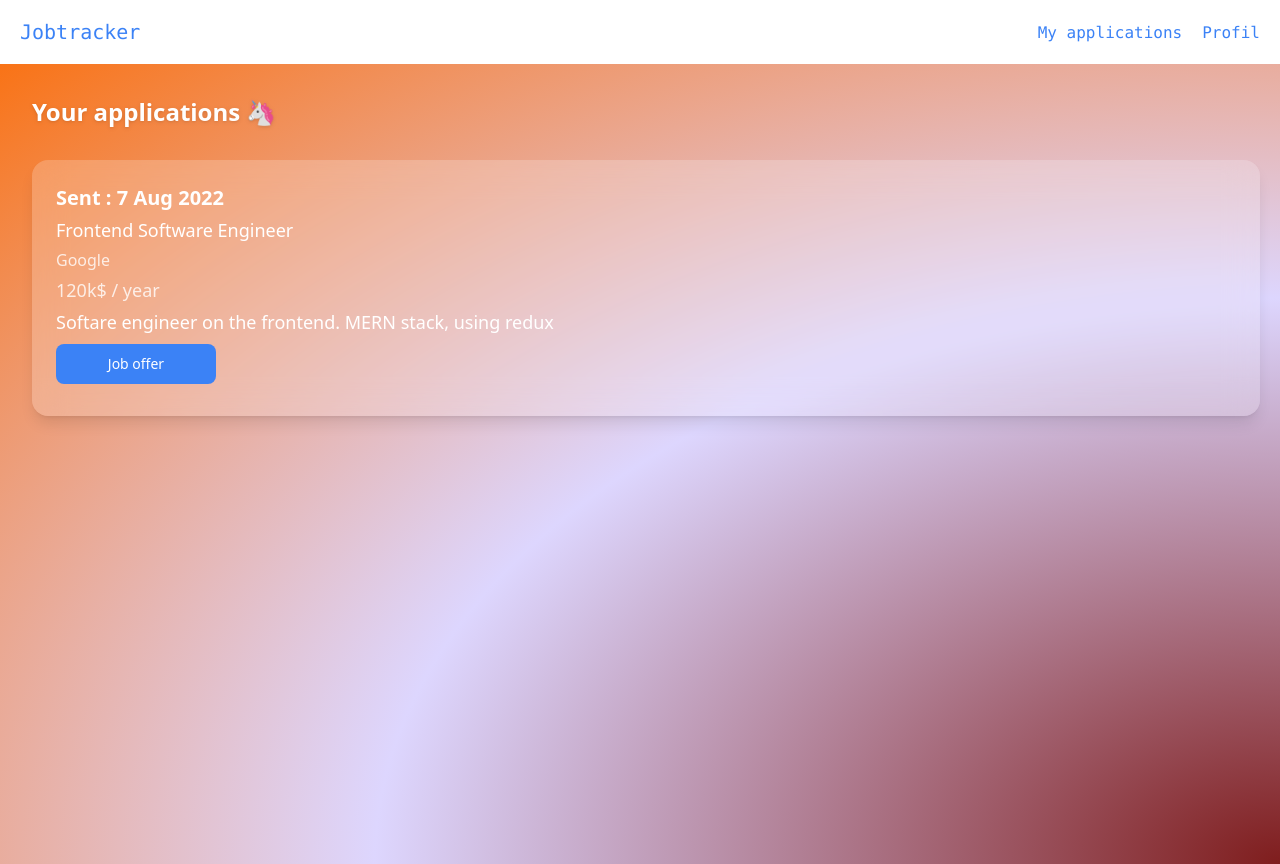
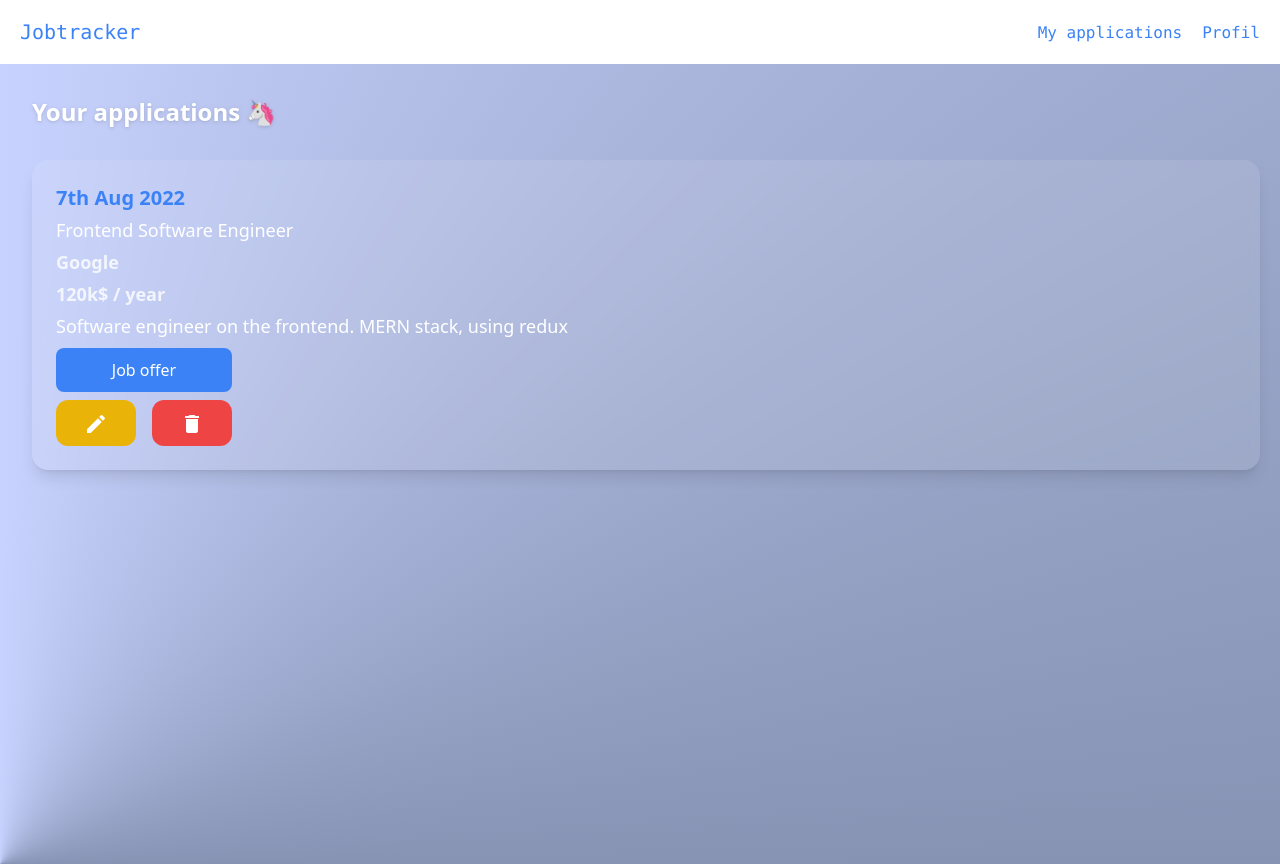
Before and after one commit to josearmandodias/Jobtracker-app, a React (Create React App) app in the folder client/: page /my-applications in a window 1280 px wide. Built offline with nearby package versions, Linux system fonts and the light colour scheme.

Commit message:
:broom: chore: clean up

```diff
--- a/client/package.json
+++ b/client/package.json
@@ -3,6 +3,10 @@
   "version": "0.1.0",
   "private": true,
   "dependencies": {
+    "@emotion/react": "^11.11.1",
+    "@emotion/styled": "^11.11.0",
+    "@mui/icons-material": "^5.14.3",
+    "@mui/material": "^5.14.3",
     "@testing-library/jest-dom": "^5.16.5",
     "@testing-library/react": "^13.4.0",
     "@testing-library/user-event": "^13.5.0",
--- a/client/src/components/Applications/Applications.tsx
+++ b/client/src/components/Applications/Applications.tsx
@@ -1,4 +1,8 @@
 import React from 'react';
+// eslint-disable-next-line import/no-extraneous-dependencies
+import DeleteIcon from '@mui/icons-material/Delete';
+// eslint-disable-next-line import/no-extraneous-dependencies
+import EditIcon from '@mui/icons-material/Edit';
 import Header from '../Header/Header';
 
 function Applications() {
@@ -6,21 +10,36 @@ function Applications() {
     <>
       <Header />
       <div>
-        <div className="container min-h-screen min-w-full mx-auto py-8 bg-[radial-gradient(ellipse_at_bottom_right,_var(--tw-gradient-stops))] from-red-900 via-violet-200 to-orange-500">
+        <div className="container min-h-screen min-w-full mx-auto py-8 bg-[conic-gradient(at_bottom_left,_var(--tw-gradient-stops))] from-indigo-200 via-slate-600 to-indigo-200">
           <h1 className="text-2xl font-bold mb-6 text-left text-white ml-8 drop-shadow">Your applications &#129412;</h1>
           <div className="flex flex-col mx-3 mb-6 ml-8">
-            <div className="flex flex-col p-6 justify-between m-2 ml-0 bg-white bg-opacity-20 backdrop-blur-lg min-w-0 break-words border-0 rounded-2xl mb-5 draggable shadow-lg">
-              <span className="text-white text-xl font-semibold mr-2">Sent : 7 Aug 2022</span>
+            <div className="flex flex-col p-6 justify-between m-2 ml-0 bg-white bg-opacity-10 backdrop-blur-sm min-w-0 break-words border-0 rounded-2xl mb-5 draggable shadow-lg">
+              <span className="text-blue-500 text-xl font-bold mr-2">7th Aug 2022</span>
               <span className="pt-1 font-medium text-white text-lg">Frontend Software Engineer</span>
-              <span className="pt-1 font-medium text-white/80 text-base">Google</span>
-              <span className="pt-1 font-medium text-white/80 text-lg">120k$ / year</span>
-              <span className="pt-1 font-medium text-white text-lg">Softare engineer on the frontend. MERN stack, using redux</span>
+              <span className="pt-1 font-bold text-white/80 text-lg">Google</span>
+              <span className="pt-1 font-bold text-white/80 text-lg">120k$ / year</span>
+              <span className="pt-1 font-normal text-white text-lg">Software engineer on the frontend. MERN stack, using redux</span>
               <a
                 href="https://www.linkedin.com/jobs/collections/recommended/?currentJobId=3654909940"
-                className="text-white text-sm text-center rounded-lg px-5 mt-2 py-2.5 mr-2 mb-2 bg-blue-500 hover:bg-blue-700 font-medium w-40 transition duration-300"
+                className="text-white text-md text-center rounded-lg hover:rounded-3xl px-5 mt-2 py-2.5 mr-2 mb-2 bg-blue-500 hover:bg-blue-700 font-medium w-44 transition-all duration-300"
               >
                 Job offer
               </a>
+
+              <div className="flex gap-4">
+                <button
+                  type="button"
+                  className="w-20 p-2.5 bg-yellow-500 rounded-xl hover:rounded-3xl hover:bg-yellow-600 transition-all duration-300 text-white"
+                >
+                  <EditIcon />
+                </button>
+                <button
+                  type="button"
+                  className="w-20 p-2.5 bg-red-500 rounded-xl hover:rounded-3xl hover:bg-red-600 transition-all duration-300 text-white"
+                >
+                  <DeleteIcon />
+                </button>
+              </div>
             </div>
           </div>
         </div>
```
Also changed, not shown: 2 other files (tests, documents, lock files or other folders).
